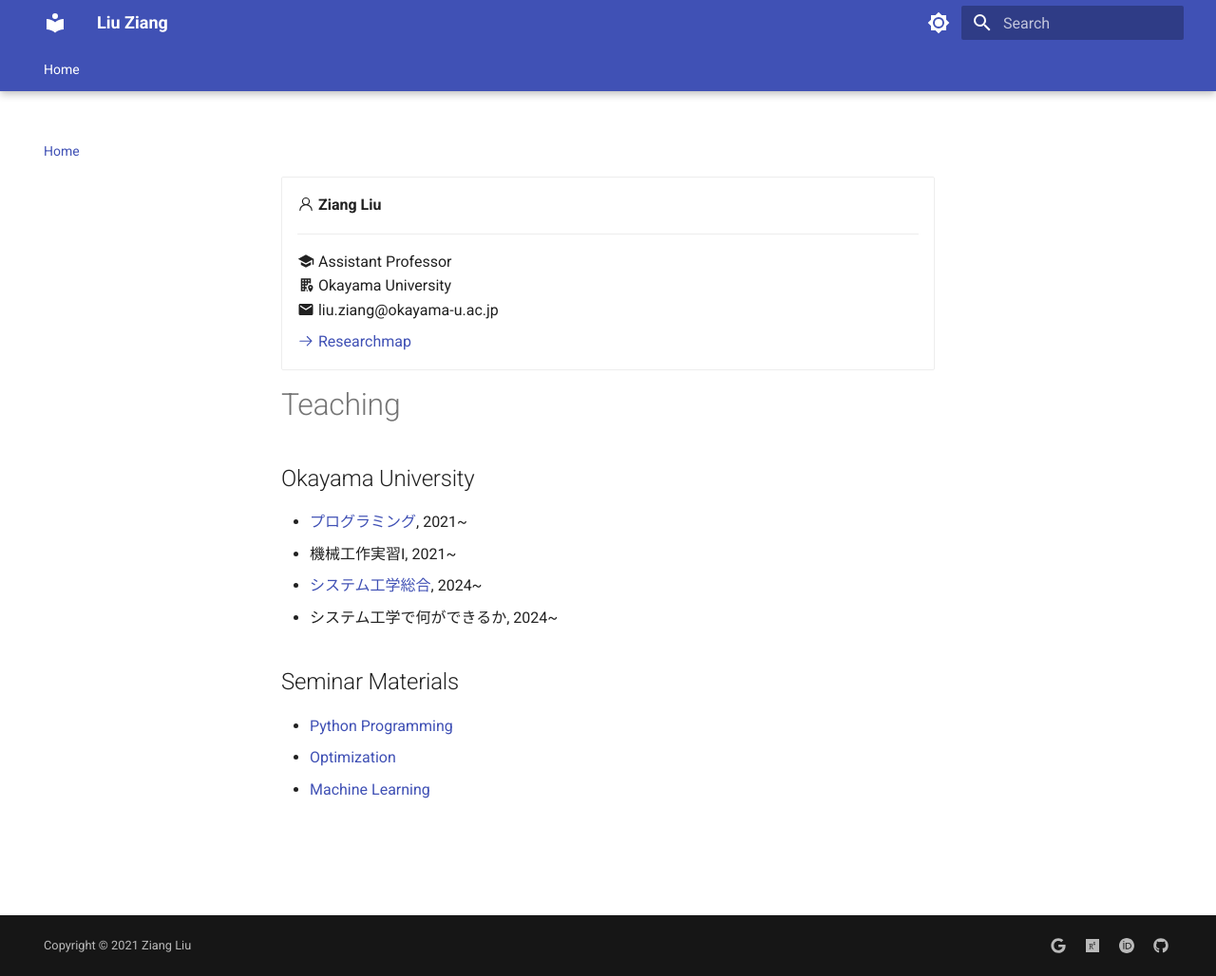
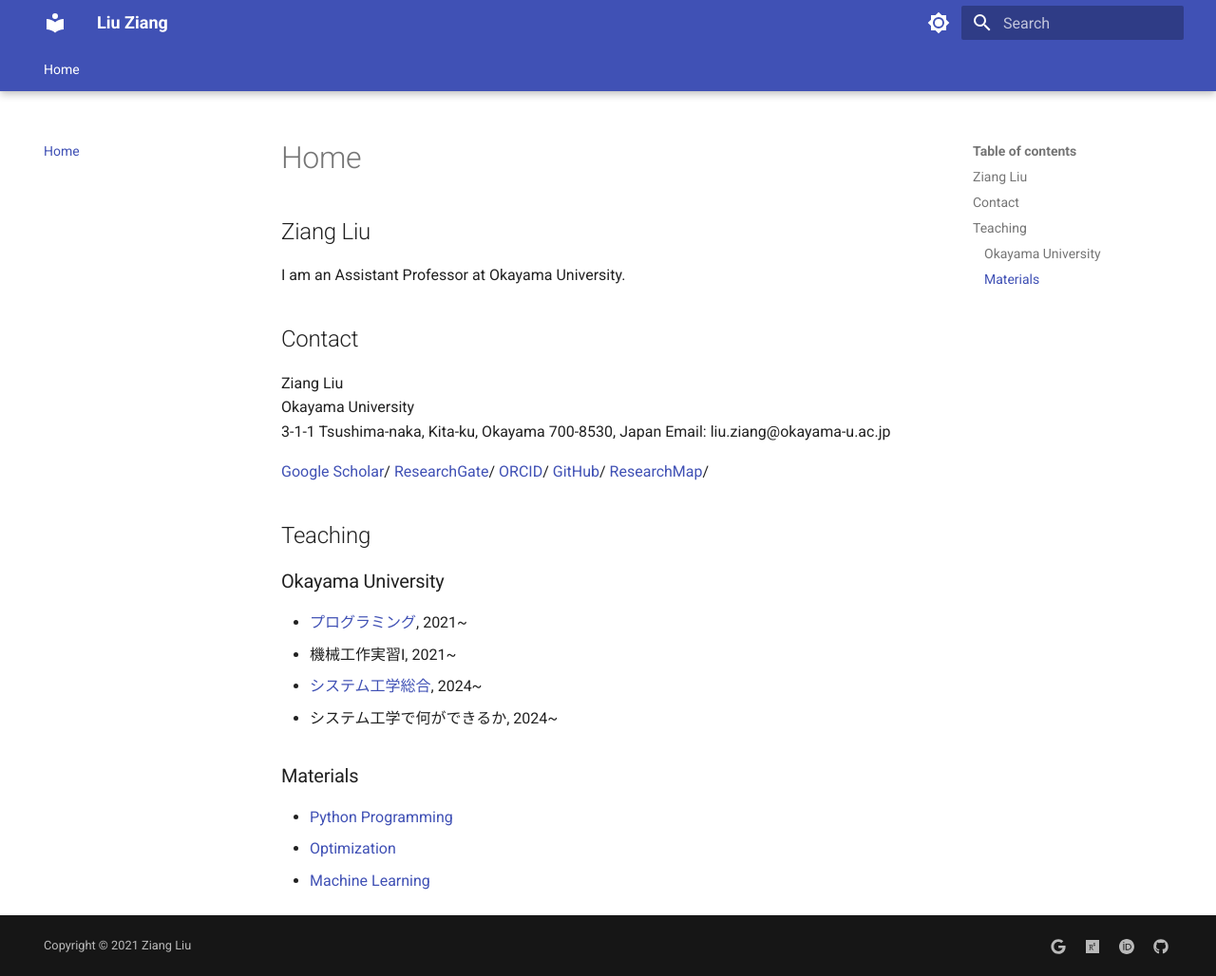
Before and after one commit to zi-ang-liu/zi-ang-liu.github.io, an MkDocs documentation site: the page built from docs/index.md, in a window 1280 px wide and 1028 px high. Shown: the whole window at 95% size. Built offline with MkDocs 1.6.1 and Material for MkDocs 9.7.7, drawn with Linux system fonts in a browser that asks for light colours.

Commit message:
Update index.md

```diff
--- a/docs/index.md
+++ b/docs/index.md
@@ -1,31 +1,31 @@
 
-#
+## Ziang Liu
 
-<div class="grid cards" markdown>
+I am an Assistant Professor at Okayama University.
 
--   :octicons-person-24: __Ziang Liu__
+## Contact
 
-    ---
+Ziang Liu
+Okayama University
+3-1-1 Tsushima-naka, Kita-ku, Okayama 700-8530, Japan
+Email: liu.ziang@okayama-u.ac.jp
 
-    :material-school: Assistant Professor
-    :material-office-building-marker: Okayama University
-    :material-email: liu.ziang@okayama-u.ac.jp
+[Google Scholar](https://scholar.google.com/citations?hl=en&user=_G5ufOEAAAAJ)/
+[ResearchGate](https://www.researchgate.net/profile/Ziang-Liu-4)/
+[ORCID](https://orcid.org/0000-0002-1364-3502)/
+[GitHub](https://github.com/zi-ang-liu/)/
+[ResearchMap](https://researchmap.jp/liu.ziang)/
 
-    [:octicons-arrow-right-24: Researchmap](https://researchmap.jp/liu.ziang)
+## Teaching
 
-</div>
-
-
-# Teaching
-
-## Okayama University
+### Okayama University
 
 - [プログラミング](https://zi-ang-liu.github.io/jb-c-programming/intro.html), 2021~
 - 機械工作実習I, 2021~
 - [システム工学総合](https://zi-ang-liu.github.io/jb-practice-on-systems-engineering/intro.html), 2024~
 - システム工学で何ができるか, 2024~
 
-## Seminar Materials
+### Materials
 
 - [Python Programming](https://ziangs-organization.gitbook.io/python/)
 - [Optimization](https://zi-ang-liu.github.io/jb-optimization/)
```
